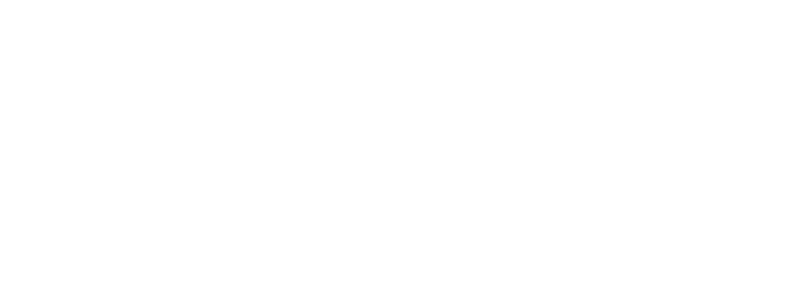
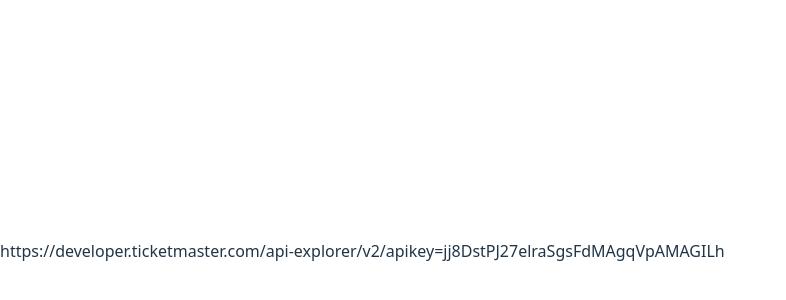
Before and after one commit to kevinlj2/uin25eksamen_grp7745, a React (Vite) app: page / in a window 1280 px wide. Shown: the part 212-512 px from the top of the page, without its empty margins (0-786 px from the left). Built offline with nearby package versions, Linux system fonts and the light colour scheme; no server answers.

Commit message:
Lagt inn api-key, forklart i eksamensdokumentet

```diff
--- a/src/components/Layout.jsx
+++ b/src/components/Layout.jsx
@@ -5,6 +5,9 @@
     <>
       <Header />
       <main>{children}</main>
+      <footer>
+        https://developer.ticketmaster.com/api-explorer/v2/apikey=jj8DstPJ27elraSgsFdMAgqVpAMAGILh
+      </footer>
     </>
   );
 }
```
